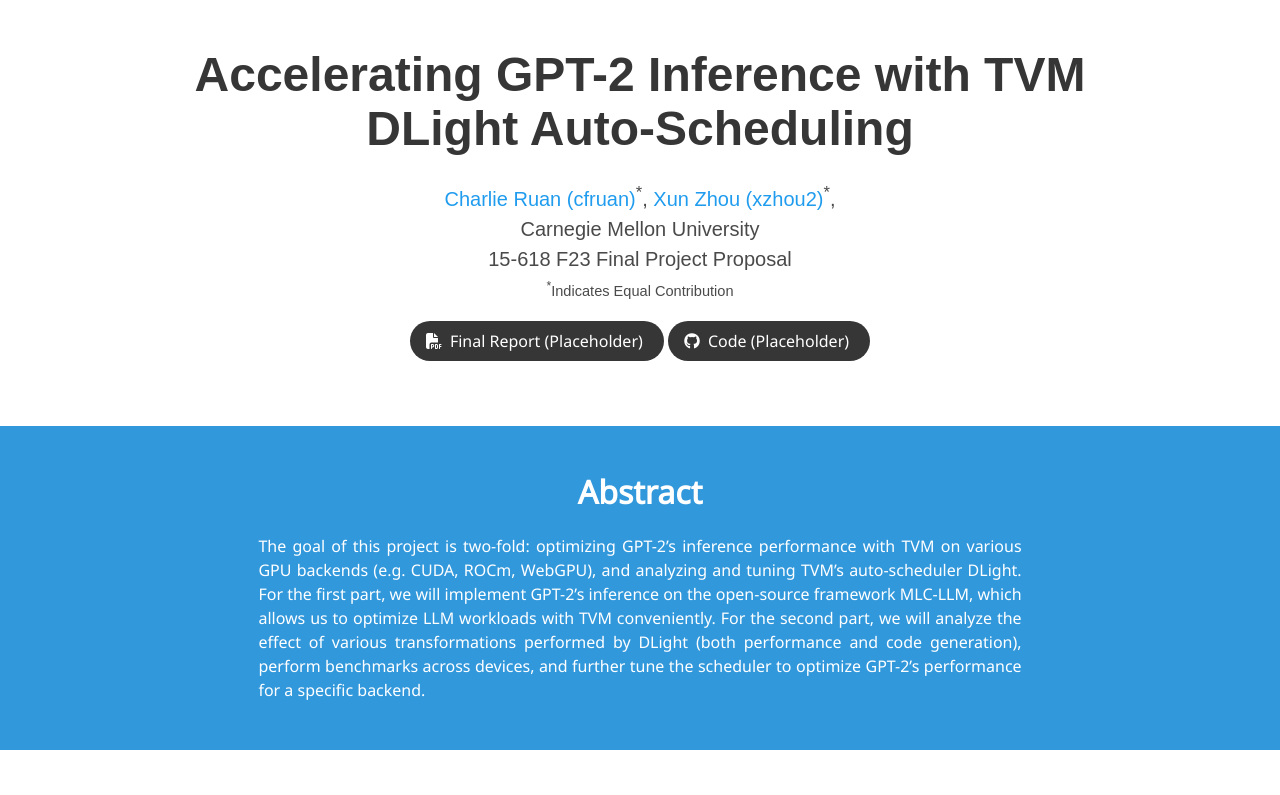
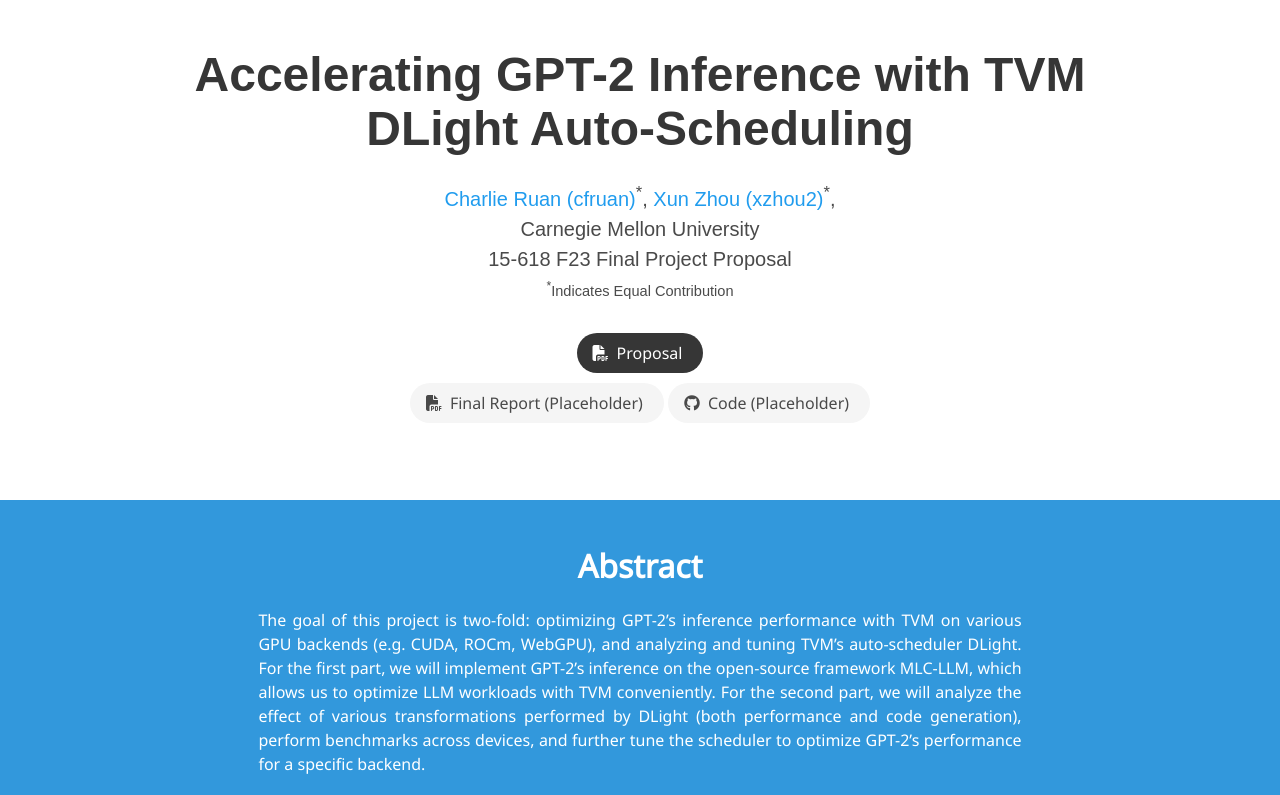
Before and after one commit to rickzx/618-project, a plain HTML site: page index.html in a window 1280 px wide. Shown: the top 795 px of the page. Drawn offline with nearby package versions, Linux system fonts and the light colour scheme; some icons are missing; a web font is replaced by a local one.

Commit message:
Update proposal link

```diff
--- a/index.html
+++ b/index.html
@@ -67,11 +67,24 @@
                   </div>
 
                   <div class="column has-text-centered">
+                    <div class="column has-text-centered">
+                      <div class="publication-links">
+                           <!-- Arxiv PDF link -->
+                        <span class="link-block">
+                          <a href="https://github.com/rickzx/618-project/blob/main/static/pdfs/project_proposal.pdf" target="_blank"
+                          class="external-link button is-normal is-rounded is-dark">
+                          <span class="icon">
+                            <i class="fas fa-file-pdf"></i>
+                          </span>
+                          <span>Proposal</span>
+                        </a>
+                      </span>
+
                     <div class="publication-links">
                          <!-- Arxiv PDF link -->
                       <span class="link-block">
-                        <a href="https://arxiv.org/pdf/<ARXIV PAPER ID>.pdf" target="_blank"
-                        class="external-link button is-normal is-rounded is-dark">
+                        <a href="/static/pdfs/project_proposal.pdf" target="_blank"
+                        class="external-link button is-normal is-rounded is-light">
                         <span class="icon">
                           <i class="fas fa-file-pdf"></i>
                         </span>
@@ -82,7 +95,7 @@
                   <!-- Github link -->
                   <span class="link-block">
                     <a href="https://github.com/YOUR REPO HERE" target="_blank"
-                    class="external-link button is-normal is-rounded is-dark">
+                    class="external-link button is-normal is-rounded is-light">
                     <span class="icon">
                       <i class="fab fa-github"></i>
                     </span>
```
Also changed, not shown: 2 other files.
